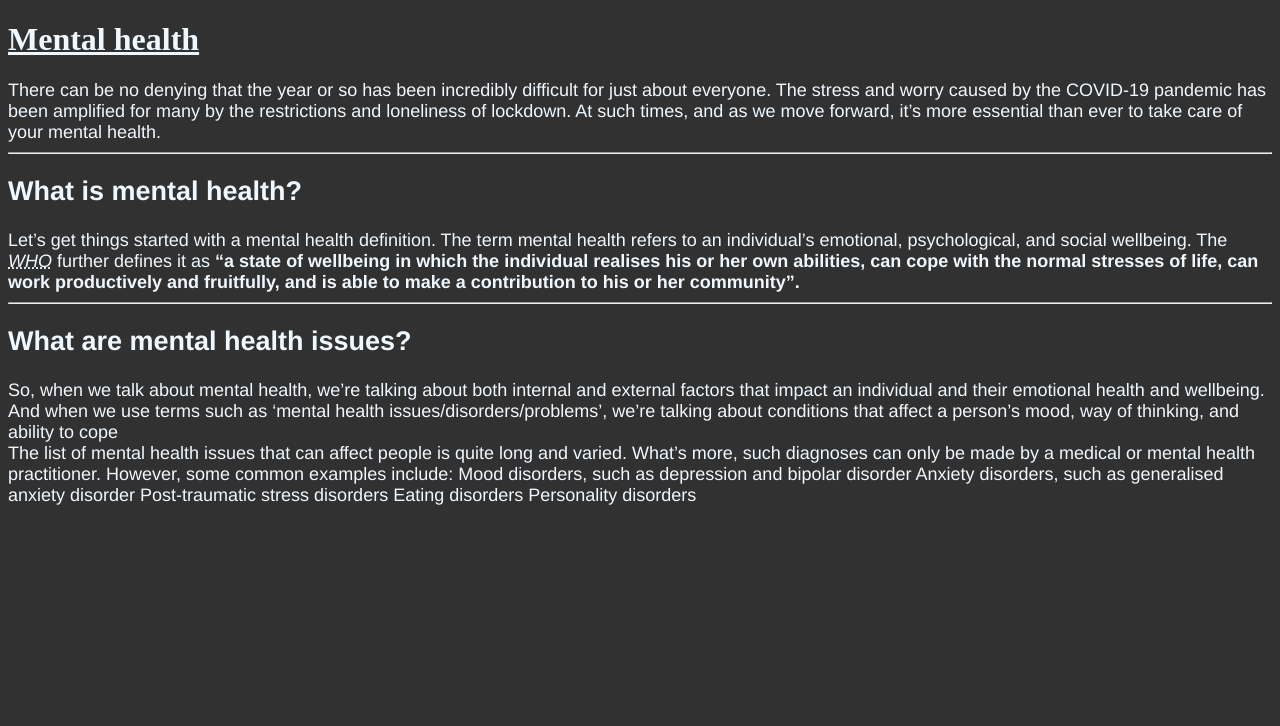
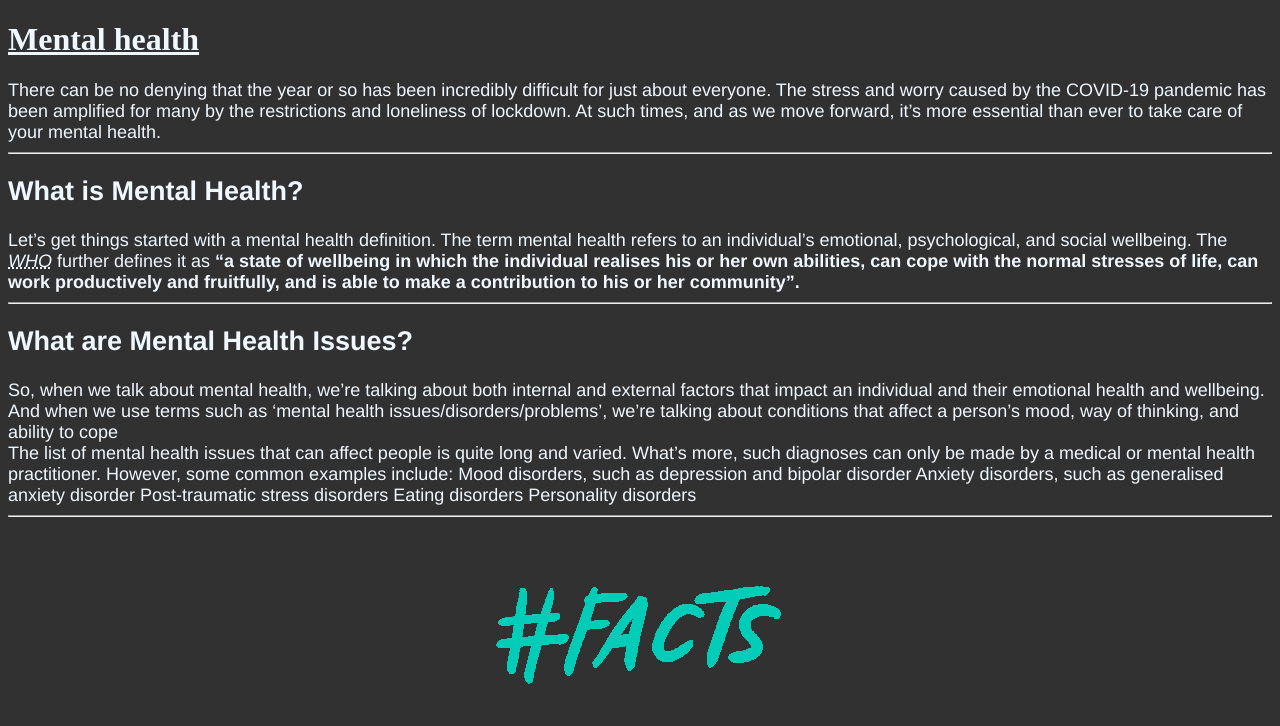
Before and after one commit to Alston2050/mdk-proj-, a plain HTML site: page web/CODES/facts.html in a window 1280 px wide. Drawn offline with Linux system fonts and the light colour scheme.

```diff
--- a/web/CODES/facts.css
+++ b/web/CODES/facts.css
@@ -8,3 +8,7 @@
     font-family: 'Franklin Gothic Medium', 'Arial Narrow', Arial, sans-serif;
 
 }
+#facts{
+    text-align: center;
+
+}
--- a/web/CODES/facts.html
+++ b/web/CODES/facts.html
@@ -22,7 +22,7 @@
 <div class="para">
     <h2>
 
-        What is mental health?
+        What is Mental Health?
     </h2>
 
 
@@ -34,7 +34,7 @@
         <hr>
         <h2>
 
-    What are mental health issues?
+    What are Mental Health Issues?
 </h2>
 
 So, when we talk about mental health, we’re talking about both internal and external factors that impact an individual and their emotional health and wellbeing. And when we use terms such as ‘mental health issues/disorders/problems’, we’re talking about conditions that affect a person’s mood, way of thinking, and ability to cope
@@ -47,11 +47,15 @@
 Post-traumatic stress disorders
 Eating disorders
 Personality disorders
+<hr>
+</div>
+
+
+<div id="facts">
+<img src="/web/images3/facts.webp" alt="">
 
 </div>
 
 
-
-
 </body>
 </html>
```
